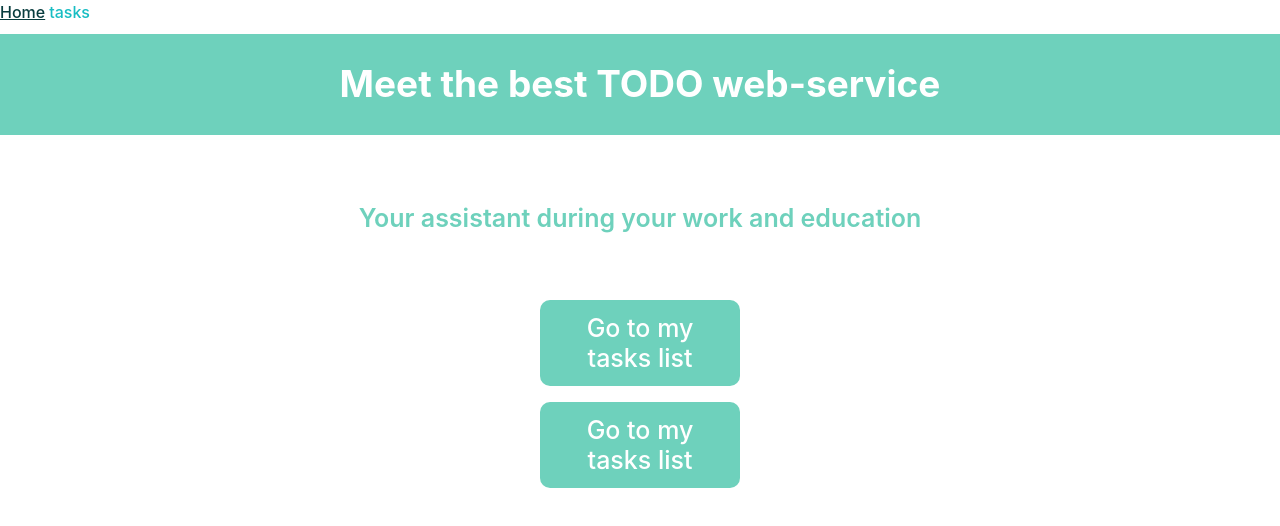
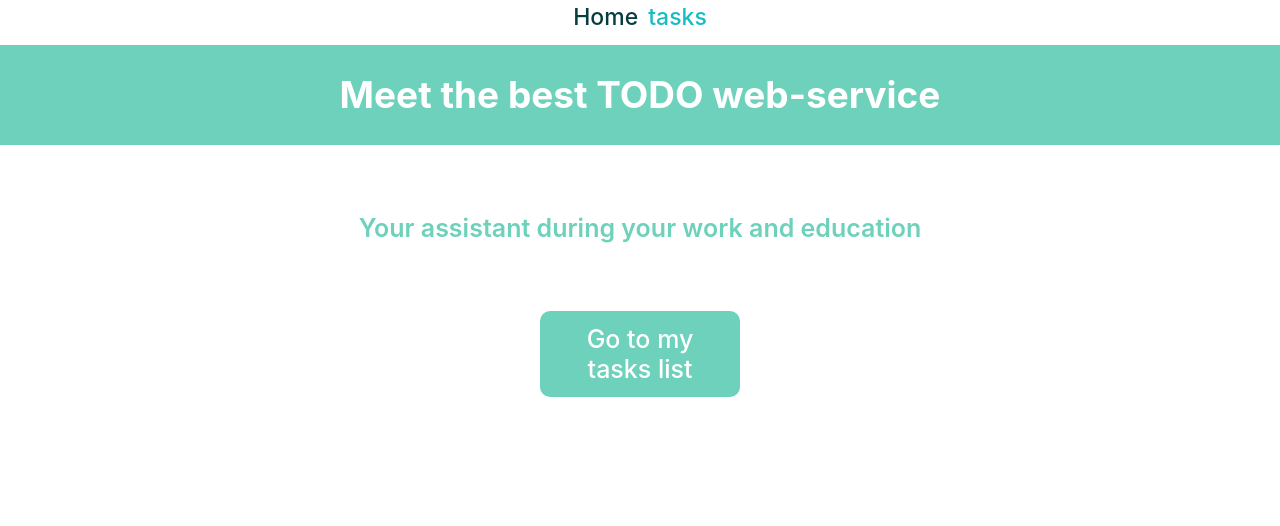
Before and after one commit to Carolinealt/true-item-client, a React (Vite) app: page / in a window 1280 px wide. Shown: the top 526 px of the page. Built offline with nearby package versions, Linux system fonts and the light colour scheme.

Commit message:
updated css

```diff
--- a/src/App.module.css
+++ b/src/App.module.css
@@ -16,7 +16,10 @@
 
 .nav {
   display: flex;
-  gap: 4px;
+  justify-content: center;
+  gap: 10px;
+  font-size: 23px;
+  margin: auto;
 }
 
 .link {
--- a/src/components/Loader/Loader.module.css
+++ b/src/components/Loader/Loader.module.css
@@ -1,3 +1,2 @@
 .loaderContainer{
-    border: 1px solid var(--secondary-color)
 }
--- a/src/components/TaskList/TaskList.module.css
+++ b/src/components/TaskList/TaskList.module.css
@@ -4,6 +4,7 @@
     gap: 20px;
     padding: 0;
     margin: 10px 20px;
+    max-width: 900px;
 }
 
 .listItem {
--- a/src/pages/Home/Home.jsx
+++ b/src/pages/Home/Home.jsx
@@ -13,8 +13,6 @@ const Home = () => {
             Your assistant during your work and education
           </p>
 
-          <Button variant="main" styles=''>Go to my tasks list</Button>
-
           <NavLink to="/tasks"><Button variant="main" styles=''>Go to my tasks list</Button></NavLink>
 
         </div>
--- a/src/pages/TasksPage/TasksPage.jsx
+++ b/src/pages/TasksPage/TasksPage.jsx
@@ -17,8 +17,7 @@ const TasksPage = () => {
 
   return (
     <div className={css.TasksPageContainer}>
-      {/* <Loader>Loading tasks...</Loader> */}
-      {/* {isLoading && <Loader>Loading tasks...</Loader>} */}
+      {isLoading && <Loader>Loading tasks...</Loader>}
       {error && <ErrorDisplay message={error} />}
       <TaskForm />
       <TaskList tasks={items} />
```
